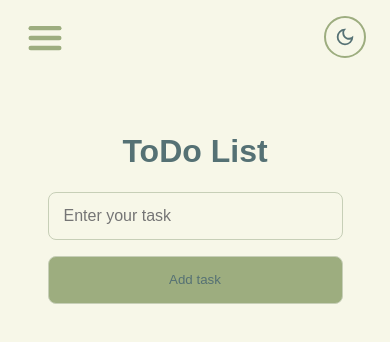
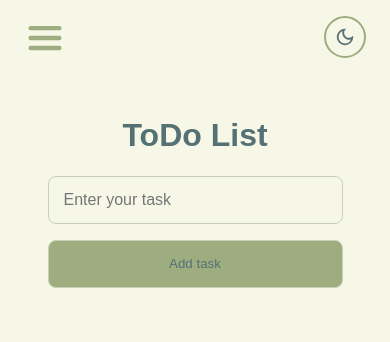
Before and after one commit to xncee/todo-list, a React (Vite) app: page / in a window 390 px wide. Shown: the top 342 px of the page. Built offline with nearby package versions, Linux system fonts and the light colour scheme.

Commit message:
style: minor adjustment for better accessability

```diff
--- a/src/styles/css/App.module.css
+++ b/src/styles/css/App.module.css
@@ -121,7 +121,7 @@ body {
 /* Phones */
 @media (max-width: 480px) {
     body {
-        padding-top: 5rem;
+        padding-top: 4rem;
     }
     .desktopNavBar {
         display: none;
```
